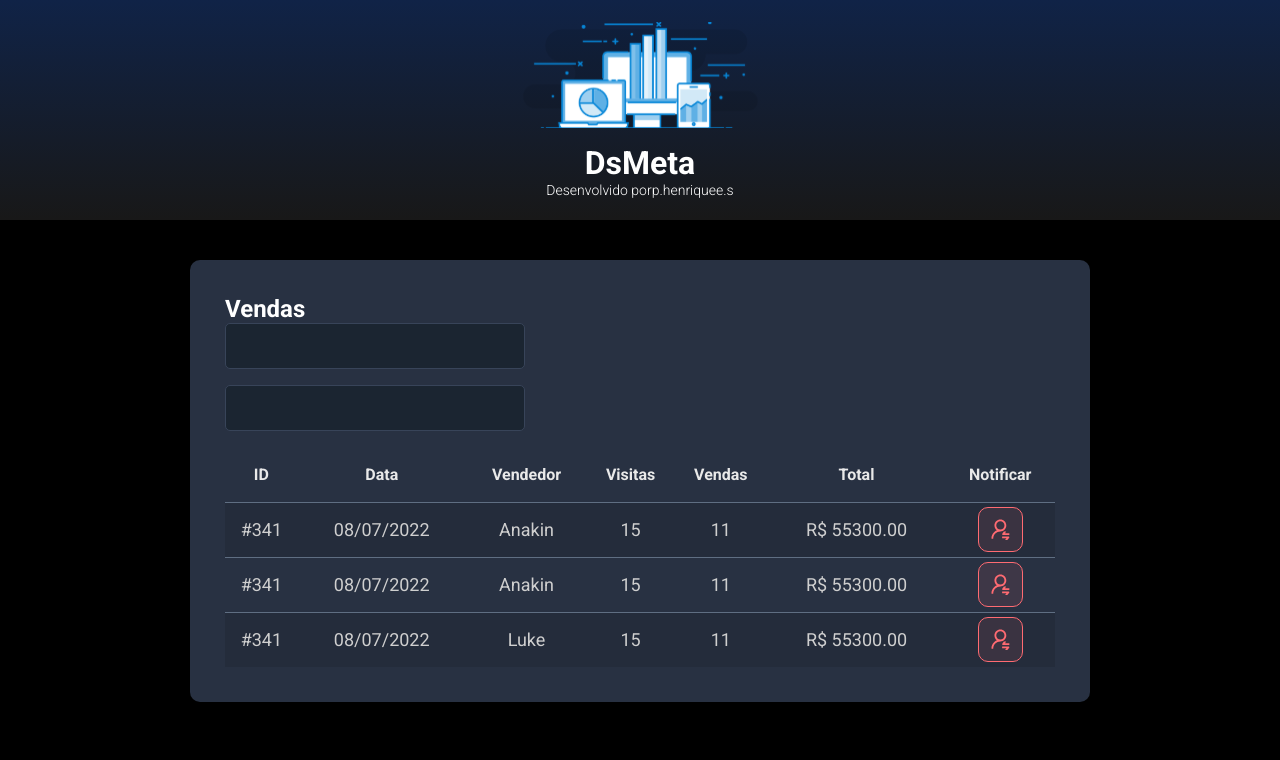
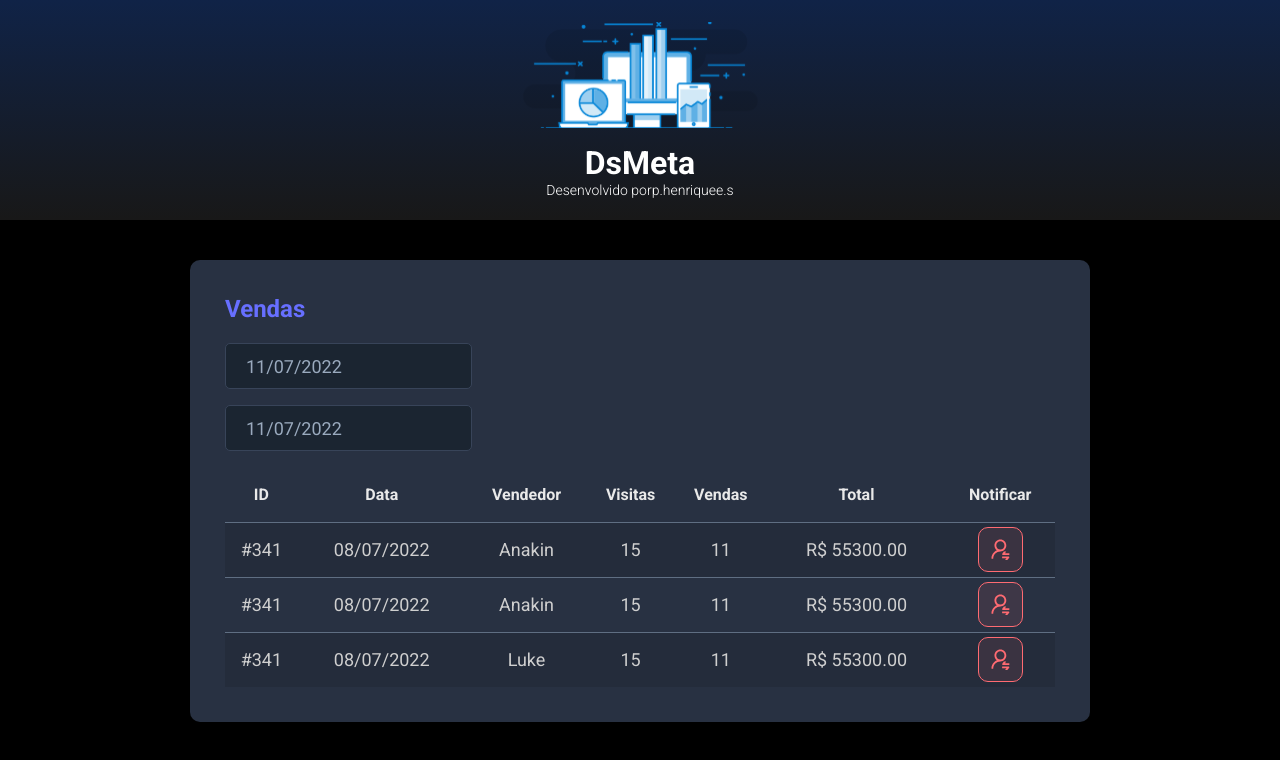
Before and after one commit to PedroHenriqueSSantana/dsMeta, a React (Vite) app in the folder frontend/: page / in a window 1280 px wide. Shown: the top 760 px of the page. Built offline with nearby package versions, Linux system fonts and the light colour scheme.

Commit message:
datepicker

```diff
--- a/frontend/package.json
+++ b/frontend/package.json
@@ -8,7 +8,9 @@
     "preview": "vite preview"
   },
   "dependencies": {
+    "@types/react-datepicker": "4.4.2",
     "react": "^18.0.0",
+    "react-datepicker": "4.8.0",
     "react-dom": "^18.0.0"
   },
   "devDependencies": {
--- a/frontend/src/components/Card/index.tsx
+++ b/frontend/src/components/Card/index.tsx
@@ -1,17 +1,30 @@
 import './styles.css'
 import NotificationButton from '../NotificationButton'
+
+import DatePicker from "react-datepicker";
+import "react-datepicker/dist/react-datepicker.css";
 
 function Card() {
     return (
         <>
             <div className="dsmeta-card">
-                <h2 className="dsmeta-card-title">Vendas</h2>
+                <h2 className="dsmeta-sales-title">Vendas</h2>
                 <div>
                     <div className="dsmeta-form-control-container">
-                        <input className="dsmeta-form-control" type="text" />
+                        <DatePicker
+                            selected={new Date()}
+                            onChange={(date: Date) => { }}
+                            className="dsmeta-form-control"
+                            dateFormat="dd/MM/yyyy"
+                        />
                     </div>
                     <div className="dsmeta-form-control-container">
-                        <input className="dsmeta-form-control" type="text" />
+                        <DatePicker
+                            selected={new Date()}
+                            onChange={(date: Date) => { }}
+                            className="dsmeta-form-control"
+                            dateFormat="dd/MM/yyyy"
+                        />
                     </div>
                 </div>
                 <div>
@@ -37,7 +50,7 @@
                                 <td>R$ 55300.00</td>
                                 <td>
                                     <div className="dsmeta-red-btn-container">
-                                        <NotificationButton/>
+                                        <NotificationButton />
                                     </div>
                                 </td>
                             </tr>
@@ -50,7 +63,7 @@
                                 <td>R$ 55300.00</td>
                                 <td>
                                     <div className="dsmeta-red-btn-container">
-                                        <NotificationButton/>
+                                        <NotificationButton />
                                     </div>
                                 </td>
                             </tr>
@@ -63,7 +76,7 @@
                                 <td>R$ 55300.00</td>
                                 <td>
                                     <div className="dsmeta-red-btn-container">
-                                        <NotificationButton/>
+                                        <NotificationButton />
                                     </div>
                                 </td>
                             </tr>
```
Also changed, not shown: 1 other file (tests, documents, lock files or other folders).
